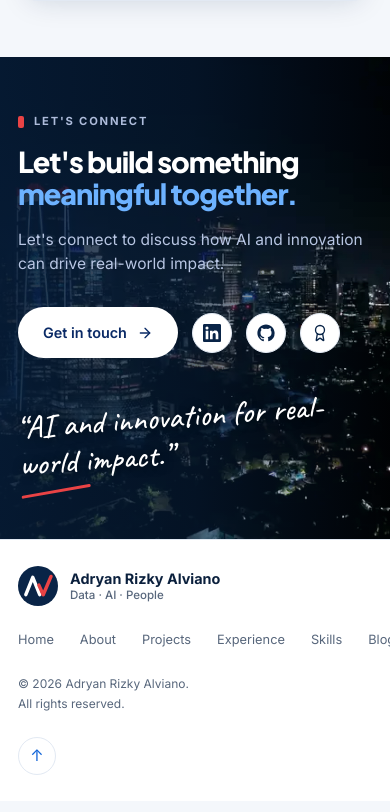
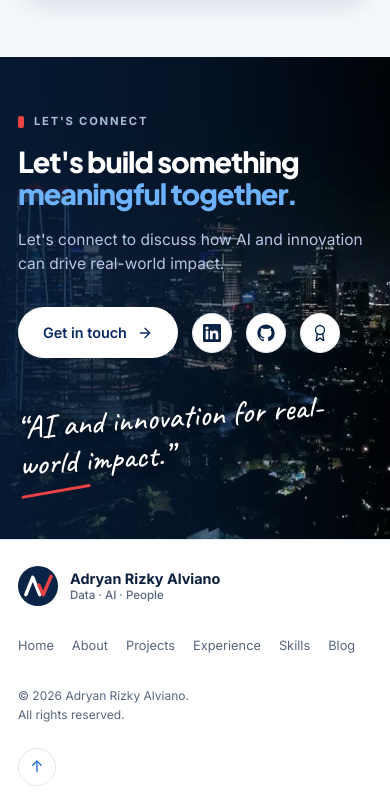
Before and after one commit to adryanra97/alvin-homepage, a Next.js app: page / in a window 390 px wide. Shown: the part 8322-9134 px from the top of the page. Built offline with nearby package versions, Linux system fonts and the light colour scheme; no server answers.

Commit message:
fix: wrap footer navigation to prevent horizontal mobile overflow

```diff
--- a/app/globals.css
+++ b/app/globals.css
@@ -1197,3 +1197,18 @@ a.ph-fact:hover { background: rgba(255, 255, 255, .08); }
   .pj-other.is-talentlens .pj-other-img{height:65px}
   .pj-other.is-talentlens .pj-other-img img{height:50px}
 }
+
+/* Mobile QA: keep footer links inside the viewport instead of creating 5px page overflow. */
+@media(max-width:600px){
+  .footer-nav{
+    width:100%;
+    max-width:100%;
+    flex-wrap:wrap;
+    gap:8px 18px;
+  }
+  .footer-nav a{
+    display:inline-flex;
+    align-items:center;
+    min-height:32px;
+  }
+}
```
